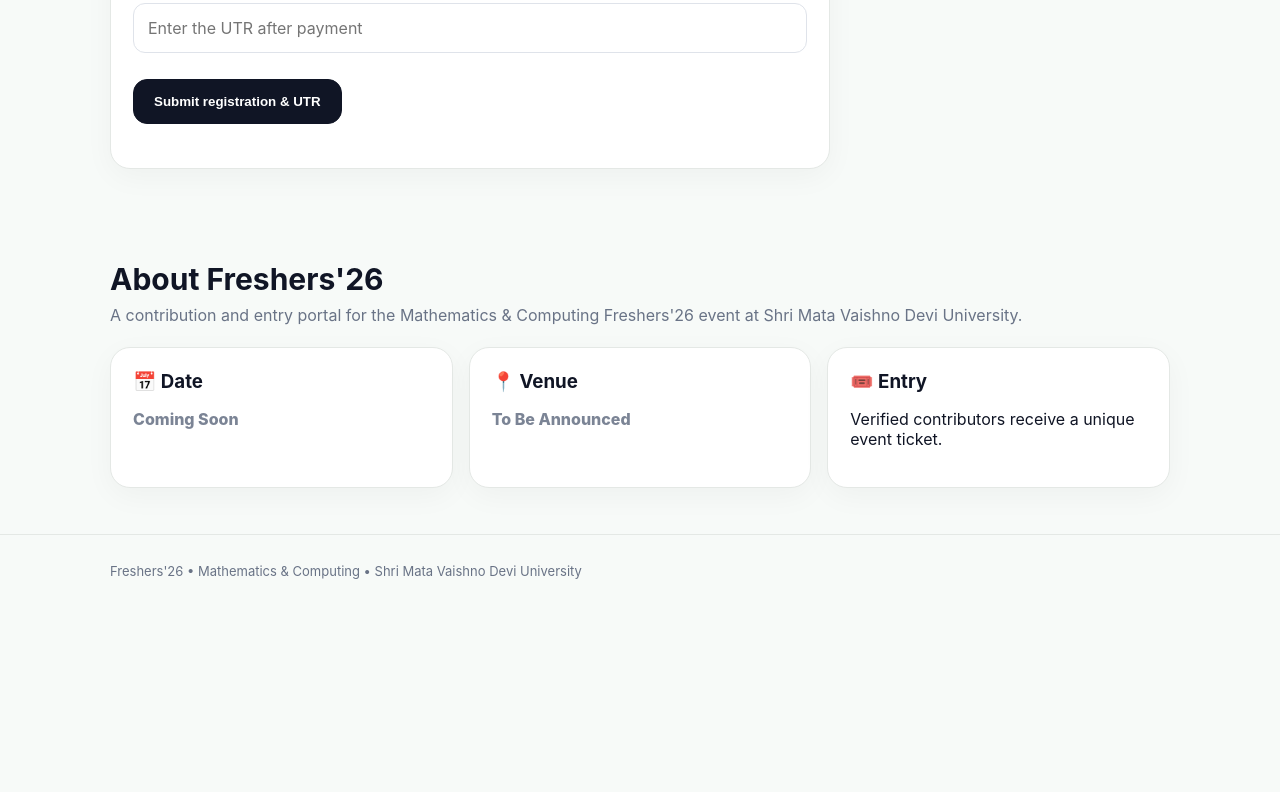
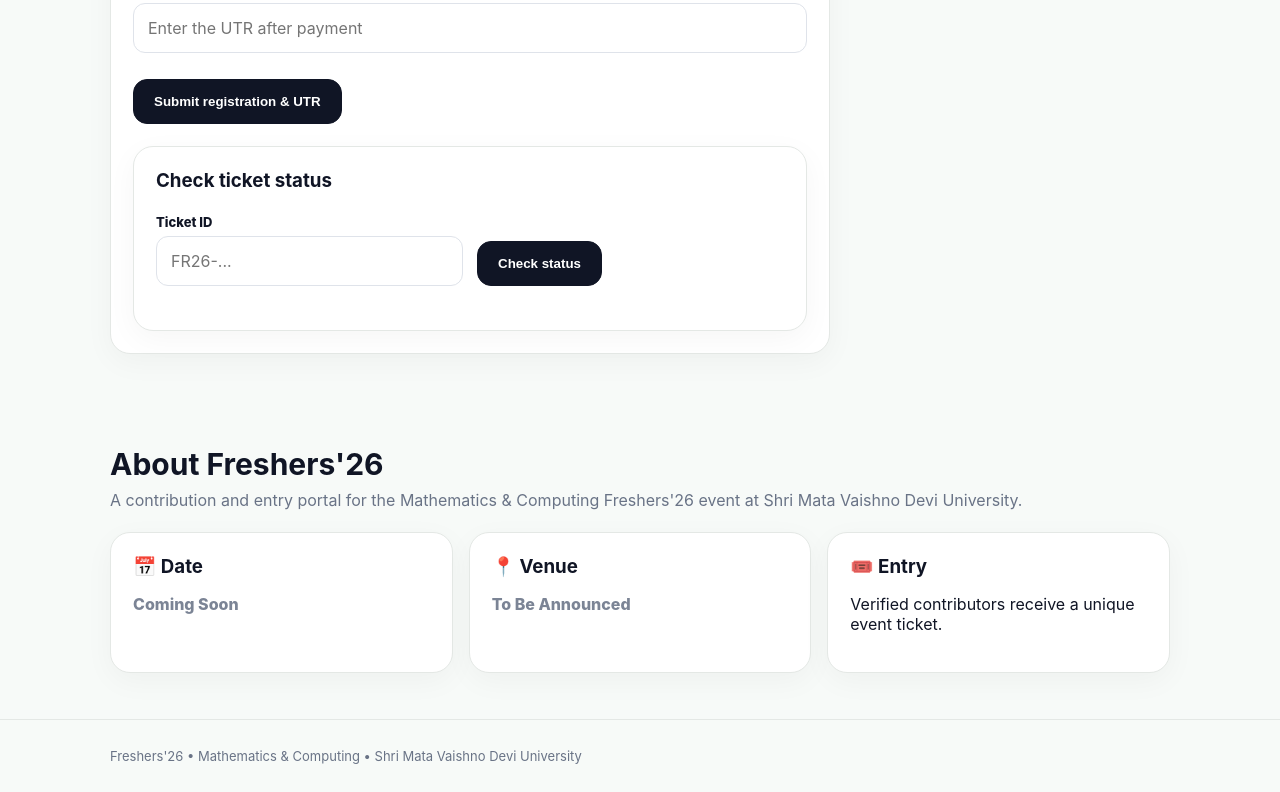
Before and after one commit to utkraa9/freshers26-mnc, a plain HTML site: page index.html in a window 1280 px wide. Shown: the part 1672-2464 px from the top of the page. Before the commit the page ends 2279 px from the top, so only its background shows below. Drawn offline with nearby package versions, Linux system fonts and the light colour scheme; no server answers.

Commit message:
Add files via upload

```diff
--- a/index.html
+++ b/index.html
@@ -26,6 +26,7 @@
 @media(max-width:760px){.links{gap:12px;font-size:12px}.hero{grid-template-columns:1fr;padding-top:45px}.grid{grid-template-columns:1fr}.row{grid-template-columns:1fr}.art{min-height:330px}.math{font-size:44px}h1{letter-spacing:-3px}}
 </style>
 <script src="https://cdn.jsdelivr.net/npm/@supabase/supabase-js@2"></script>
+<script src="https://cdn.jsdelivr.net/npm/qrcodejs@1.0.0/qrcode.min.js"></script>
 </head>
 <body>
 <nav class="nav"><div class="navin"><a class="brand" href="#"><img class="brand-logo" src="https://smvdu.ac.in/wp-content/uploads/2022/03/logo-600-300x223.png" alt="SMVDU logo"><span>FRESHERS'26<small>Mathematics & Computing • SMVDU</small></span></a><div class="links"><a href="#contribute">Contribute</a><a href="#ticket">Ticket</a><a href="#about">About</a></div></div></nav>
@@ -65,6 +66,7 @@
 <label>UTR / Transaction ID</label><input id="utr" placeholder="Enter the UTR after payment">
 <div class="btns"><button class="btn primary" onclick="submitPayment()">Submit registration & UTR</button></div>
 <p id="msg" class="sub"></p>
+<div class="card" style="margin-top:16px"><h3>Check ticket status</h3><div class="row"><div><label>Ticket ID</label><input id="lookupTicket" placeholder="FR26-..."></div><div class="btns" style="align-items:end"><button class="btn primary" onclick="lookupTicket()">Check status</button></div></div><p id="lookupMsg" class="sub"></p><div id="lookupQr" style="margin-top:12px"></div></div>
 <div id="ticketCard" class="ticket"><div class="ticket-top"><b>FRESHERS'26</b><div style="opacity:.8">MATHEMATICS & COMPUTING • SMVDU</div></div><div class="ticket-body"><div><div class="ticket-id" id="tid"></div><h2 id="tn"></h2><p id="td" class="sub"></p><b>PAYMENT VERIFICATION PENDING</b></div></div></div>
 </div></div></section>
 
@@ -123,6 +125,20 @@
   document.getElementById('ticketCard').scrollIntoView({behavior:'smooth',block:'center'});
 }
 loadSettings();
+
+
+async function lookupTicket(){
+  const id=document.getElementById('lookupTicket').value.trim();
+  const msg=document.getElementById('lookupMsg'), box=document.getElementById('lookupQr');
+  box.innerHTML='';
+  if(!id){msg.textContent='Enter your ticket ID.';return;}
+  const {data,error}=await supabaseClient.rpc('get_ticket_status',{p_ticket_id:id});
+  if(error||!data?.length){msg.textContent='Ticket not found.';return;}
+  const t=data[0];
+  if(t.ticket_status!=='issued'){msg.textContent='Payment is still pending verification.';return;}
+  msg.textContent=t.checked_in?'Ticket verified. Already checked in.':'Ticket issued and valid.';
+  new QRCode(box,{text:t.ticket_id,width:180,height:180});
+}
 </script>
 </body>
 </html>
```
